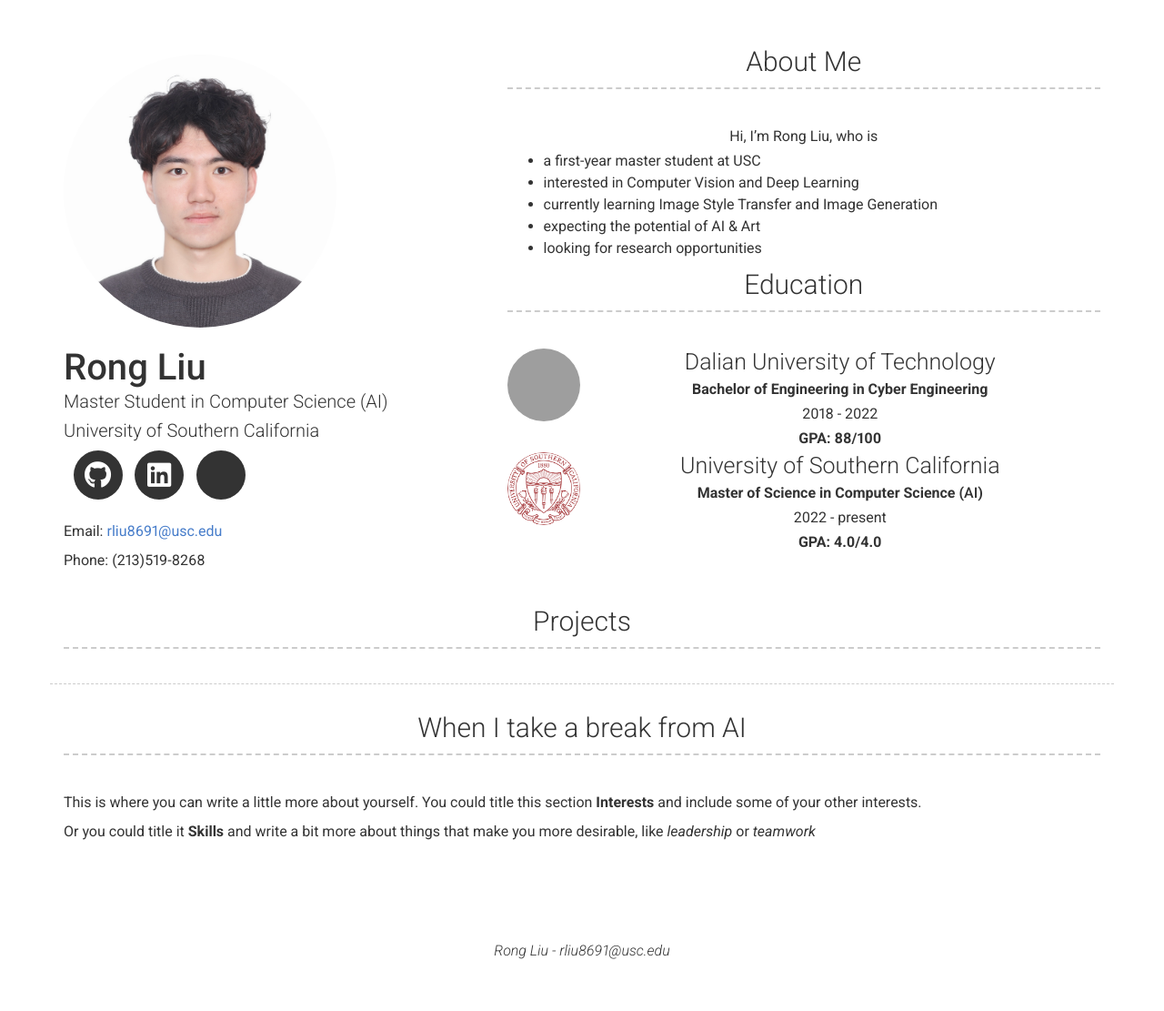
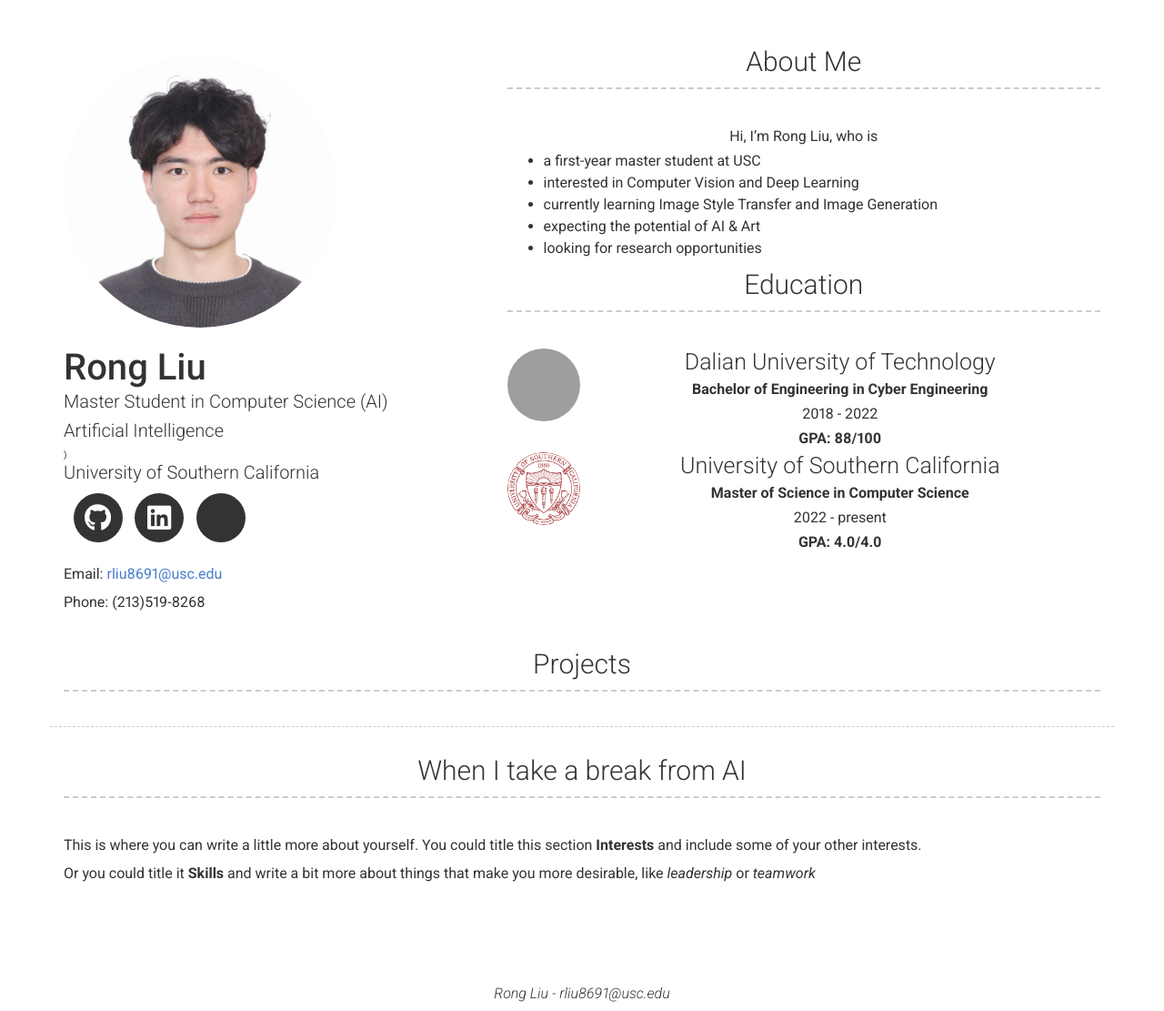
Before and after one commit to RongLiu-Leo/rongliu-leo.github.io, a Jekyll site: the page built from index.md, in a window 1280 px wide. Shown: the whole page at 91% size. Built offline with Jekyll 4.4.1, drawn with Linux system fonts in a browser that asks for light colours; nearby versions of some CDN libraries; a style sheet for code colours, icons or effects is not loaded; before the commit the page ends 1065 px from its top, so only the background shows below that; grey boxes are pictures that could not be loaded.

Commit message:
Update header.html

```diff
--- a/_includes/header.html
+++ b/_includes/header.html
@@ -5,6 +5,7 @@
 
       <h1>{{ site.name | escape }}</h1>
       <h2>{{ site.title | escape }}</h2>
+      <h2 href="https://www.cs.usc.edu/academic-programs/masters/artificial-intelligence/">Artificial Intelligence</h2>)
       <h2>{{ site.affiliation | escape }}</h2>
       <ul class="icons no-print">
 
@@ -88,7 +89,7 @@
           float: left;">
             University of Southern California
           </h4>
-          <p><b>Master of Science in Computer Science (<a href="https://www.cs.usc.edu/academic-programs/masters/artificial-intelligence/">AI</a>)</b></p>
+          <p><b>Master of Science in Computer Science</b></p>
           <p>2022 - present</p>
           <p><strong>GPA: 4.0/4.0</strong></p>
 
```
